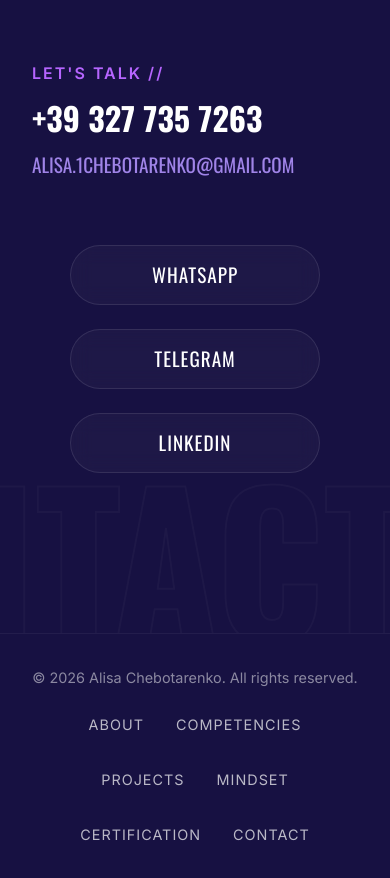
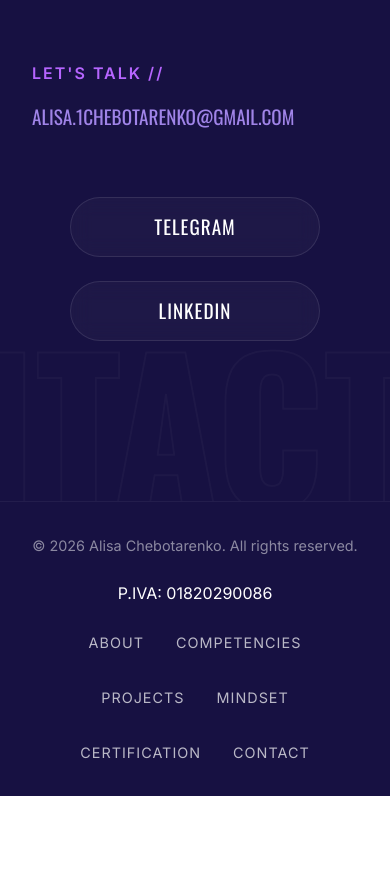
Before and after one commit to cheborotalco/MYSITE, a React (Vite) app: page / in a window 390 px wide. Shown: the part 10739-11617 px from the top of the page. After the commit the page ends 11535 px from the top, so only its background shows below. Built offline with nearby package versions, Linux system fonts and the light colour scheme.

Commit message:
feat: update contact and footer sections
- Removed phone number and WhatsApp button from Contact section
- Added P.IVA: 01820290086 to Footer section
- Cleaned up contact info to only show email and social links (Telegram, LinkedIn)

```diff
--- a/src/components/Contact.jsx
+++ b/src/components/Contact.jsx
@@ -15,7 +15,6 @@ const Contact = () => {
           <div className="info-main-row">
             <div className="info-text-group">
               <span className="contact-label">LET'S TALK //</span>
-              <h2 className="contact-phone-bold">+39 327 735 7263</h2>
               <a href="mailto:alisa.1chebotarenko@gmail.com" className="contact-email-link">
                 alisa.1chebotarenko@gmail.com
               </a>
@@ -23,9 +22,6 @@ const Contact = () => {
           </div>
 
           <div className="contact-actions-row">
-            <a href="https://wa.me/393277357263" target="_blank" rel="noreferrer" className="circle-btn-elegant">
-              <span>WHATSAPP</span>
-            </a>
             <a href="https://t.me/alisachebotarenko" target="_blank" rel="noreferrer" className="circle-btn-elegant">
               <span>TELEGRAM</span>
             </a>
--- a/src/components/Footer.jsx
+++ b/src/components/Footer.jsx
@@ -11,6 +11,9 @@ const Footer = () => {
             <p className="copyright">
               &copy; {new Date().getFullYear()} Alisa Chebotarenko. All rights reserved.
             </p>
+            <div className="footer-info">
+              <p className="piva">P.IVA: 01820290086</p>
+            </div>
             <div className="footer-links">
               <a href="#about">About</a>
               <a href="#skills">Competencies</a>
```
